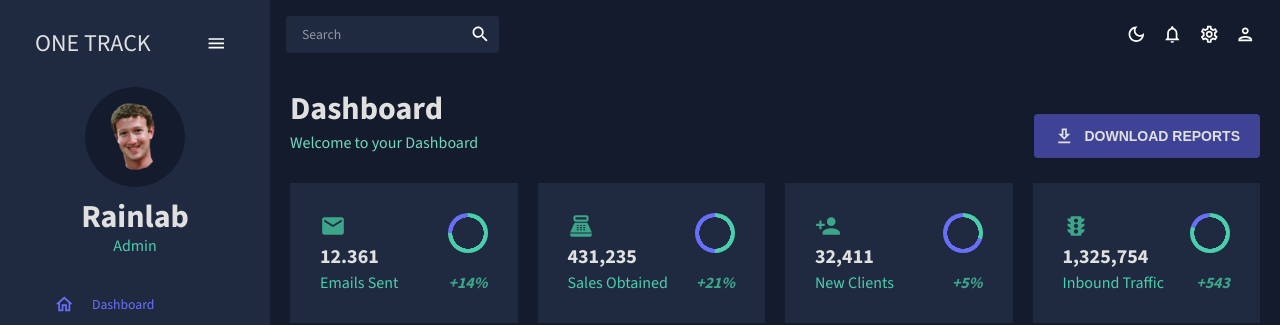
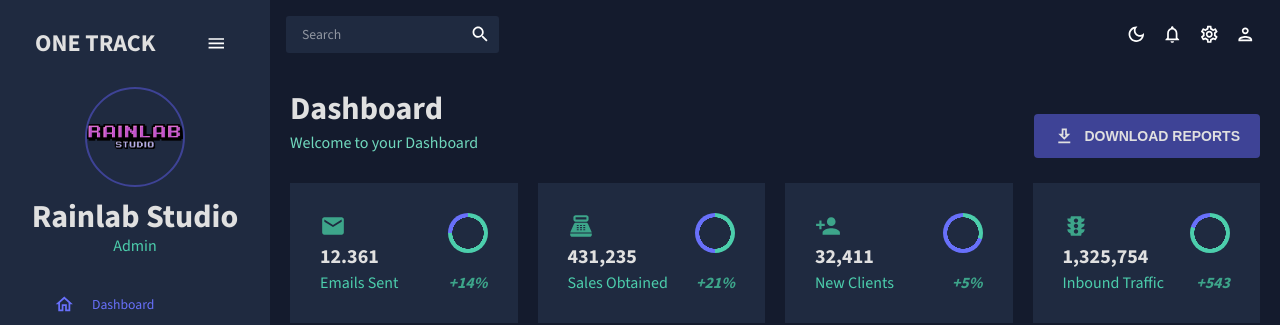
Before and after one commit to smoreyaks/03-react-bitdash, a React (Create React App) app: page / in a window 1280 px wide. Shown: the top 325 px of the page. Built offline with nearby package versions, Linux system fonts and the light colour scheme.

Commit message:
Fixed User PFP & Border

```diff
--- a/src/scenes/global/Sidebar.jsx
+++ b/src/scenes/global/Sidebar.jsx
@@ -100,6 +100,7 @@ const Sidebar = () => {
                                 <Typography
                                     variant="h3"
                                     color={colors.grey[100]}
+                                    fontWeight="bold"
                                 >
                                     ONE TRACK
                                 </Typography>
@@ -123,10 +124,12 @@ const Sidebar = () => {
                                     alt="profile-user"
                                     width="100px"
                                     height="100px"
-                                    src={`../../assets/user.png`}
+                                    src={`../../assets/Logo_Text.png`}
                                     style={{
                                         cursor: "pointer",
                                         borderRadius: "50%",
+                                        border: `2px solid ${colors.blueAccent[700]}`,
+                                        objectFit: "contain",
                                     }}
                                 />
                             </Box>
@@ -139,7 +142,7 @@ const Sidebar = () => {
                                         m: "10px 0 0 0",
                                     }}
                                 >
-                                    Rainlab
+                                    Rainlab Studio
                                 </Typography>
                                 <Typography
                                     variant="h5"
```
Also changed, not shown: public/assets/Logo_Text.png (added).
